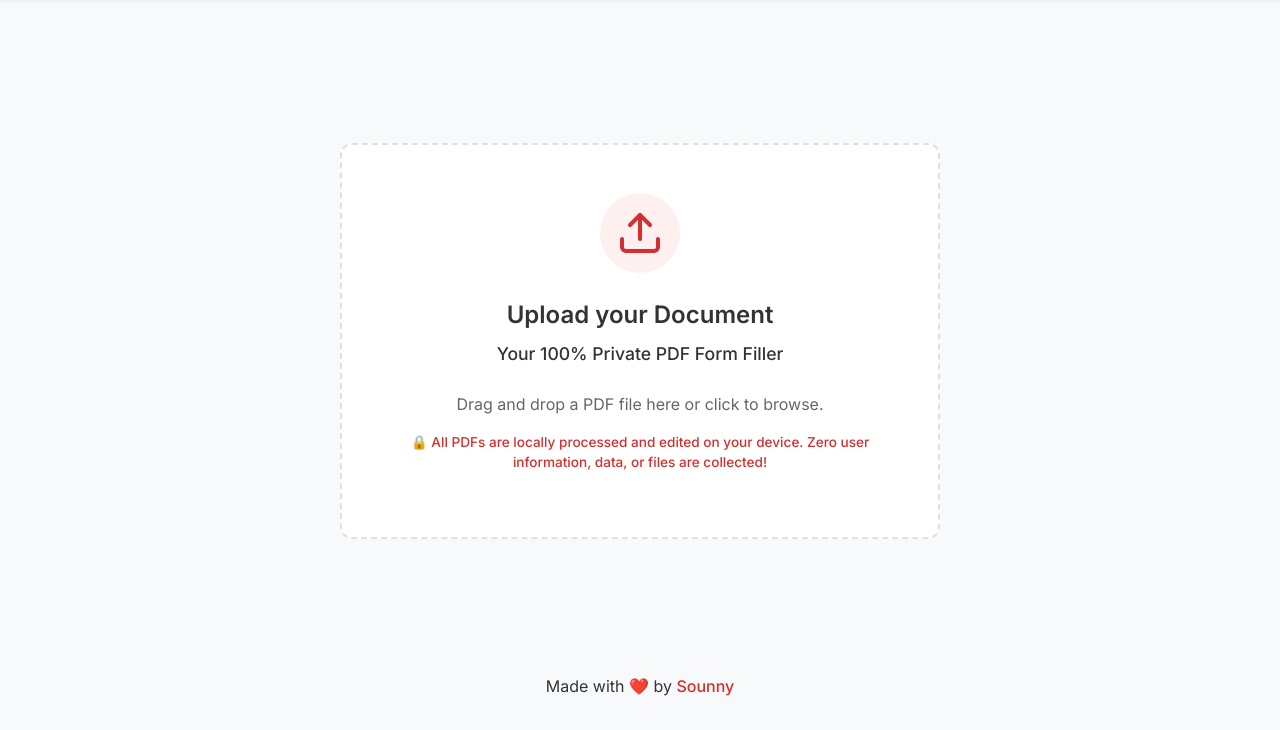
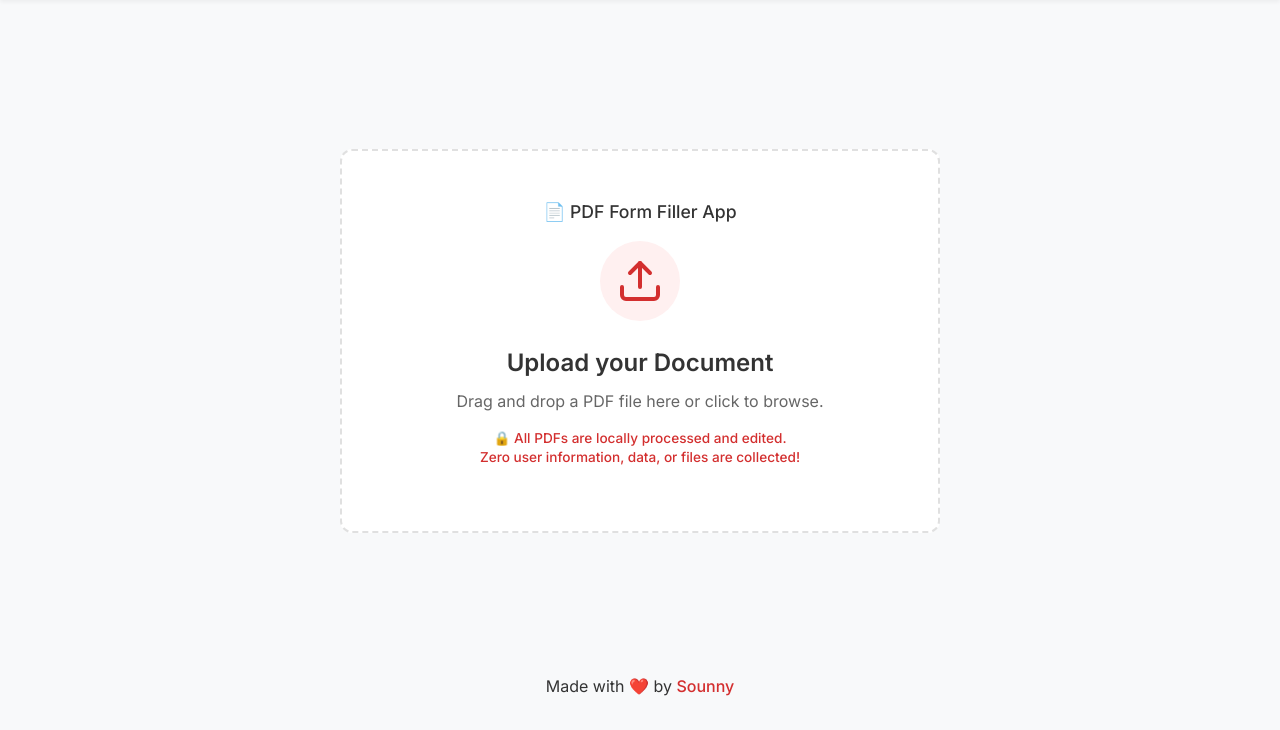
Before and after one commit to sounny/pdf, a plain HTML site: page index.html in a window 1280 px wide. Shown: the part 70-800 px from the top of the page. Drawn offline with Linux system fonts and the light colour scheme; a script that the page names is missing.

Commit message:
Update phrasing for upload box labels and text

```diff
--- a/index.html
+++ b/index.html
@@ -151,6 +151,9 @@
         <div id="uploadArea" class="upload-area">
             <input type="file" id="fileInput" accept="application/pdf" style="display: none;">
             <div class="upload-content">
+                <p style="font-size: 1.1rem; color: var(--text-color); margin-bottom: 1rem; font-weight: 500;">
+                    📄 PDF Form Filler App
+                </p>
                 <div class="icon-circle">
                     <svg width="48" height="48" viewBox="0 0 24 24" fill="none" stroke="currentColor" stroke-width="2"
                         stroke-linecap="round" stroke-linejoin="round">
@@ -160,13 +163,11 @@
                     </svg>
                 </div>
                 <h2>Upload your Document</h2>
-                <p style="font-size: 1.1rem; color: var(--text-color); margin-bottom: 1.5rem; font-weight: 500;">
-                    Your 100% Private PDF Form Filler
-                </p>
                 <p>Drag and drop a PDF file here or click to browse.</p>
-                <p class="subtext" style="color: var(--primary-color); font-weight: 500; font-size: 0.85rem;">
-                    🔒 All PDFs are locally processed and edited on your device. Zero user information, data, or files
-                    are collected!
+                <p class="subtext"
+                    style="color: var(--primary-color); font-weight: 500; font-size: 0.85rem; margin-top: 1rem; line-height: 1.4;">
+                    🔒 All PDFs are locally processed and edited.<br>
+                    Zero user information, data, or files are collected!
                 </p>
             </div>
         </div>
```
